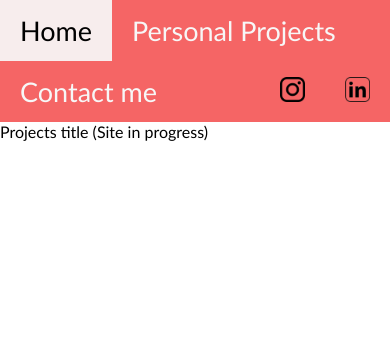
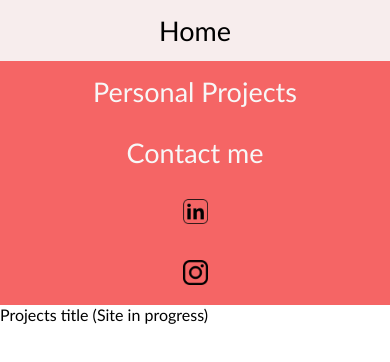
Before and after one commit to v2vito/v2vito.github.io, a plain HTML site: page projects.html in a window 390 px wide. Drawn offline with Linux system fonts and the light colour scheme.

Commit message:
Moving nav bar into themes

```diff
--- a/cssfiles/homepage.css
+++ b/cssfiles/homepage.css
@@ -105,13 +105,4 @@ header {
   #headerimage img{
     max-width: 150px;
   }
-  .navbar{
-    display: flex;
-    flex-direction: column;
-    font-size: 100%;
-    overflow:hidden;
-    position:static;
-  }
-
-
 }
--- a/cssfiles/themes.css
+++ b/cssfiles/themes.css
@@ -38,3 +38,13 @@ body{
     color:black;
     transition: 0.8s;
   }
+
+@media (max-width:700px){
+  .navbar{
+    display: flex;
+    flex-direction: column;
+    font-size: 100%;
+    overflow:hidden;
+    position:static;
+  }
+}
```
